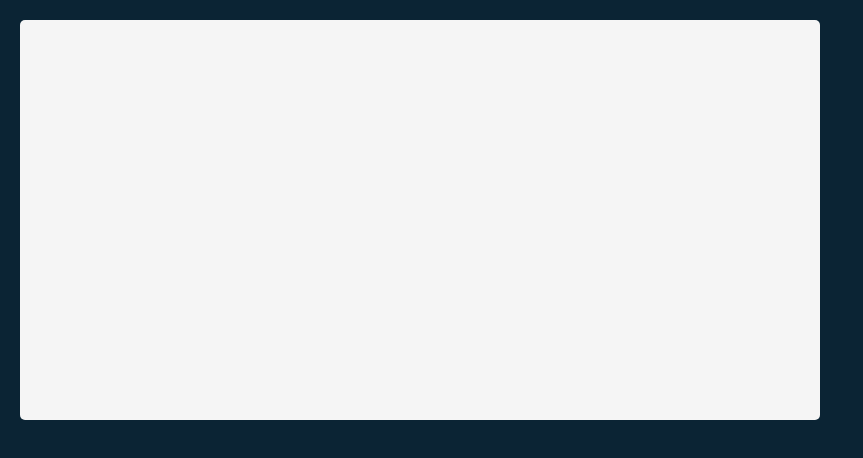
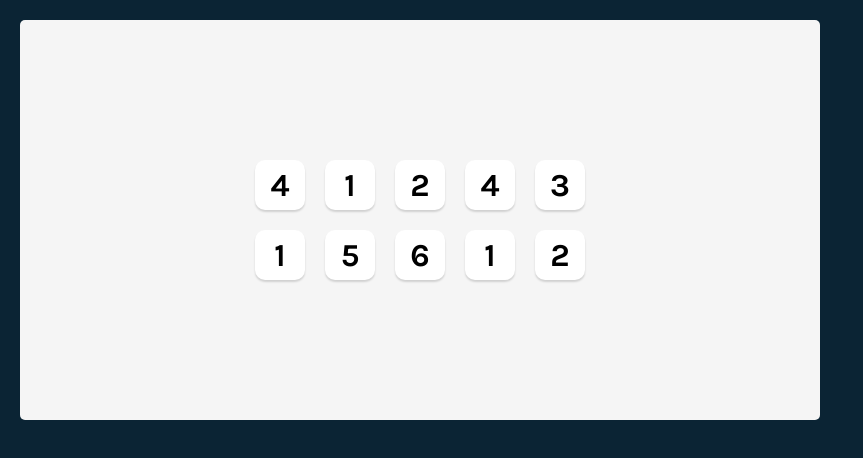
Before and after one commit to kamil713/react-basics, a React (Vite) app in the folder tenzies/: page / in a window 1280 px wide. Shown: the top 458 px of the page, without its empty margins (0-863 px from the left). Built offline with nearby package versions, Linux system fonts and the light colour scheme.

Commit message:
add Die component

```diff
--- a/tenzies/src/App.css
+++ b/tenzies/src/App.css
@@ -3,6 +3,7 @@
 }
 
 body {
+  font-family: 'Karla';
   margin: 0;
   background-color: #0b2434;
   padding: 20px;
@@ -13,4 +14,31 @@
   height: 400px;
   max-width: 800px;
   border-radius: 5px;
+  padding: 20px;
+  display: flex;
+  flex-direction: column;
+  justify-content: center;
+  align-items: center;
 }
+
+.dice-container {
+  display: grid;
+  grid-template: auto auto / repeat(5, 1fr);
+  gap: 20px;
+}
+
+.die-face {
+  height: 50px;
+  width: 50px;
+  box-shadow: 0px 2px 2px rgba(0, 0, 0, 0.15);
+  border-radius: 10px;
+  display: flex;
+  justify-content: center;
+  align-items: center;
+  cursor: pointer;
+  background-color: white;
+}
+
+.die-num {
+  font-size: 2rem;
+}
--- a/tenzies/src/App.jsx
+++ b/tenzies/src/App.jsx
@@ -1,9 +1,22 @@
 import ReactDOM from 'react-dom/client'
+import Die from './components/Die';
 import './App.css'
 
 function App() {
   return (
     <main>
+      <div className='dice-container'>
+        <Die value={4} />
+        <Die value={1} />
+        <Die value={2} />
+        <Die value={4} />
+        <Die value={3} />
+        <Die value={1} />
+        <Die value={5} />
+        <Die value={6} />
+        <Die value={1} />
+        <Die value={2} />
+      </div>
     </main>
   )
 }
--- /dev/null
+++ b/tenzies/src/components/Die.jsx
@@ -0,0 +1,7 @@
+export default function Die(props) {
+    return (
+        <div className="die-face">
+            <h2 className="die-num">{props.value}</h2>
+        </div>
+    )
+}
```
